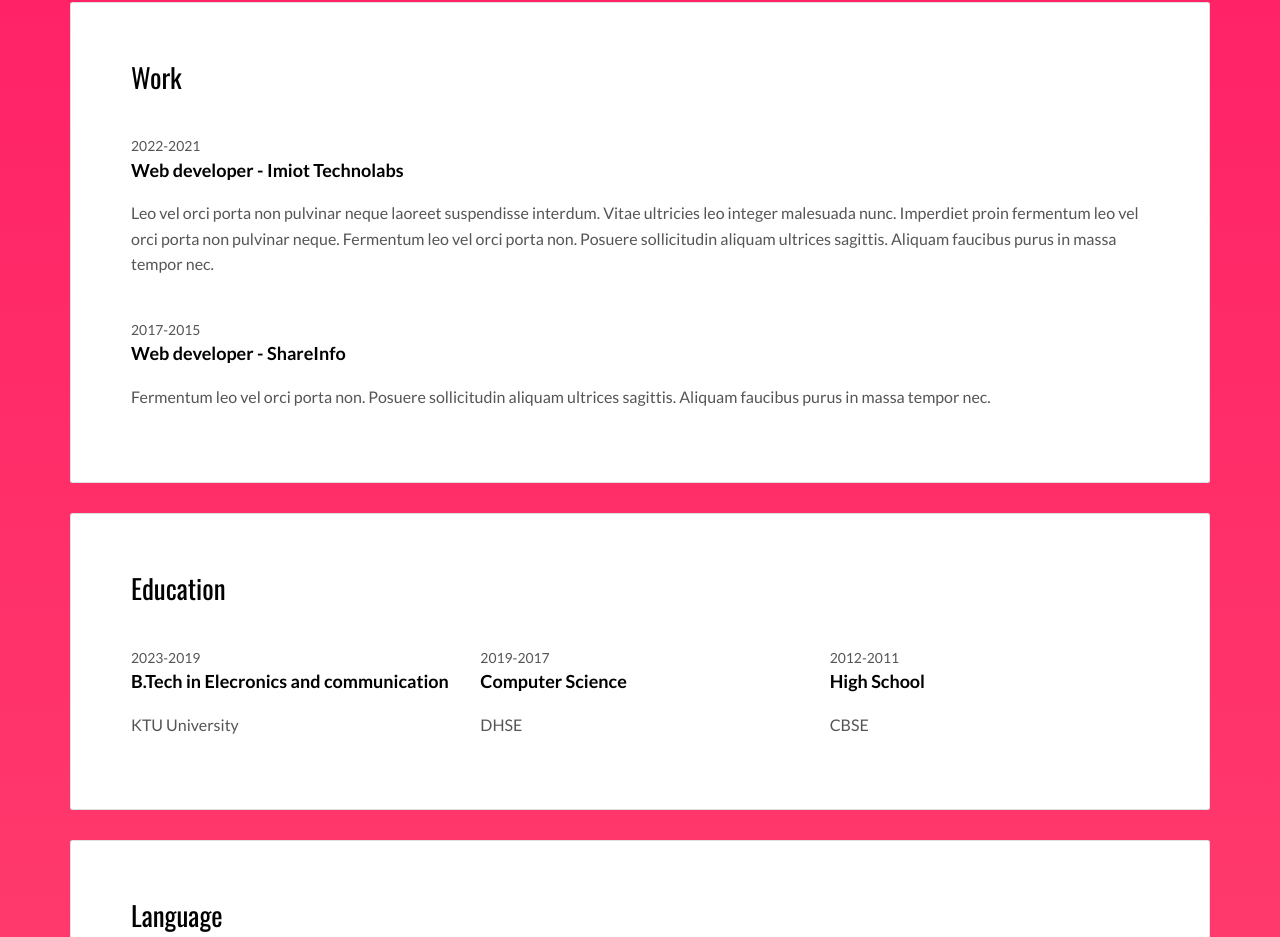
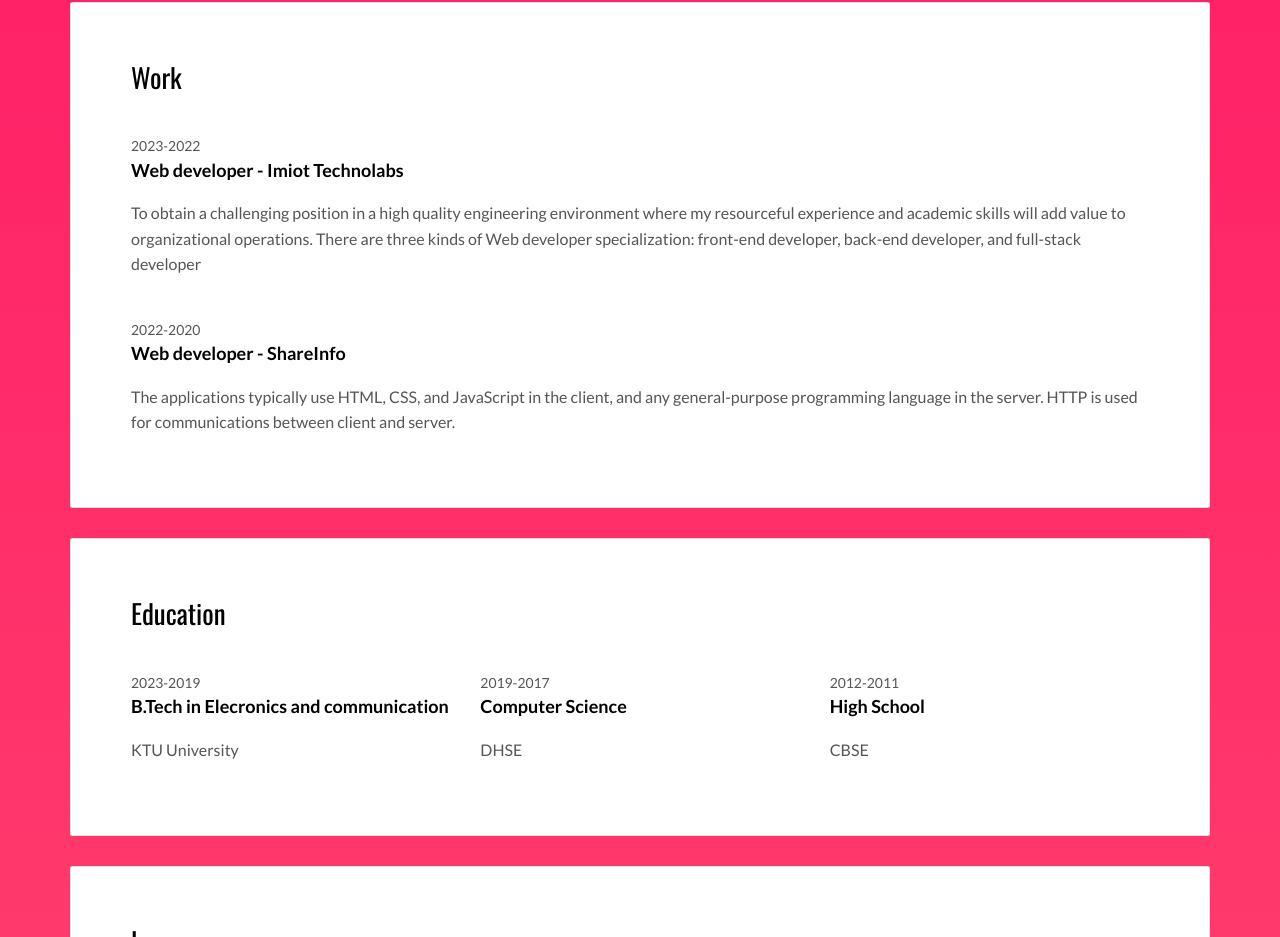
Before and after one commit to Athulsanthoshen/EN, a plain HTML site: page index.html in a window 1280 px wide. Shown: the part 1356-2293 px from the top of the page. Drawn offline with nearby package versions, Linux system fonts and the light colour scheme.

Commit message:
Everything Changes

```diff
--- a/index.html
+++ b/index.html
@@ -102,18 +102,18 @@
           <div class="card-block">
             <h2>Work</h2>
             <div class="work-experience">
-              <small class="date">2022-2021</small>
+              <small class="date">2023-2022</small>
               <h3 class="h5 date-title">Web developer - <a href="http://en.orson.io" title="Create professionnal website">Imiot Technolabs</a></h3>
 
 
-              <p>Leo vel orci porta non pulvinar neque laoreet suspendisse interdum. Vitae ultricies leo integer malesuada nunc. Imperdiet proin fermentum leo vel orci porta non pulvinar neque. Fermentum leo vel orci porta non. Posuere sollicitudin aliquam ultrices sagittis. Aliquam faucibus purus in massa tempor nec.</p>
+              <p>To obtain a challenging position in a high quality engineering environment where my resourceful experience and academic skills will add value to organizational operations. There are three kinds of Web developer specialization: front-end developer, back-end developer, and full-stack developer</p>
             </div>
 
             <div class="work-experience">
-              <small class="date">2017-2015</small>
+              <small class="date">2022-2020</small>
               <h3 class="h5 date-title">Web developer - <a href="http://mashup-template.com" title="">ShareInfo</a></h3>
 
-              <p>Fermentum leo vel orci porta non. Posuere sollicitudin aliquam ultrices sagittis. Aliquam faucibus purus in massa tempor nec.</p>
+              <p>The applications typically use HTML, CSS, and JavaScript in the client, and any general-purpose programming language in the server. HTTP is used for communications between client and server.</p>
             </div>
           </div>
         </div>
```
